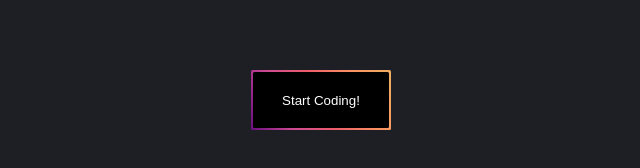
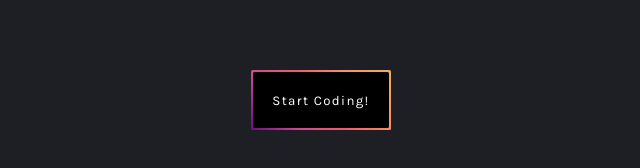
Before and after one commit to Vansh111000/CSS-PROJECTS, a plain HTML site: page 1-Button/index.html in a window 1280 px wide. In both pictures the pointer is over the element 640 px from the left and 400 px from the top of the page. Shown: the part 300-468 px from the top of the page, 319-959 px from the left. Drawn offline with Linux system fonts and the light colour scheme.

Commit message:
edited more

```diff
--- a/1-Button/css/index.css
+++ b/1-Button/css/index.css
@@ -41,7 +41,7 @@ html, body {
 .button-border:hover{
     width: 8.5rem;
     height: 3.5em;
-    background-image: linear-gradient(-115deg, var(--grad-color1), var(--grad-color2), var(--grad-color3),var(--grad-color4), var(--grad-color5));
+    background-image: linear-gradient(230deg, var(--grad-color1), var(--grad-color2), var(--grad-color3),var(--grad-color4), var(--grad-color5));
 }
 
 .button{
@@ -51,6 +51,8 @@ html, body {
     color: var(--btn-color);
     border: none;
     border-radius: 1.5px;
+    font-family: var(--font-family);
+    letter-spacing: 0.1em;
 }
 
 .button:hover{
```
Also changed, not shown: 1-Button/Button-1.png.
